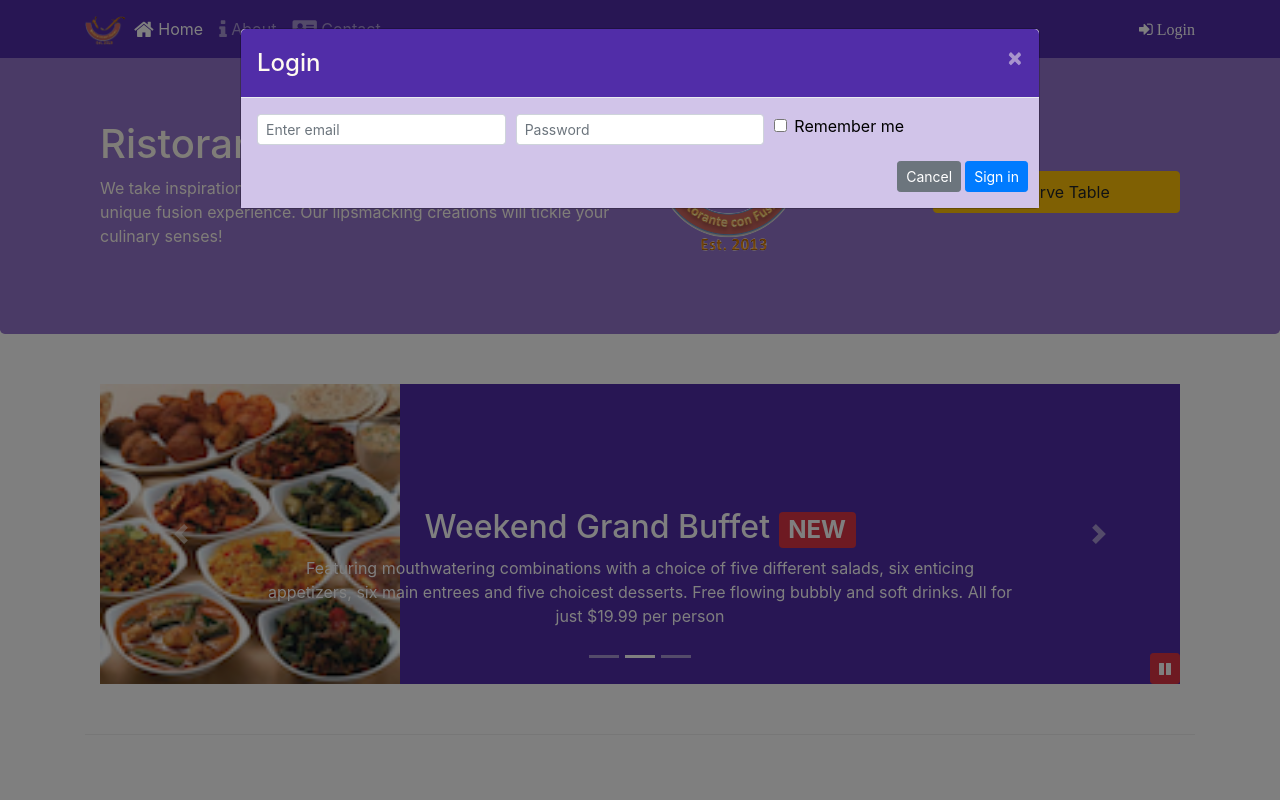
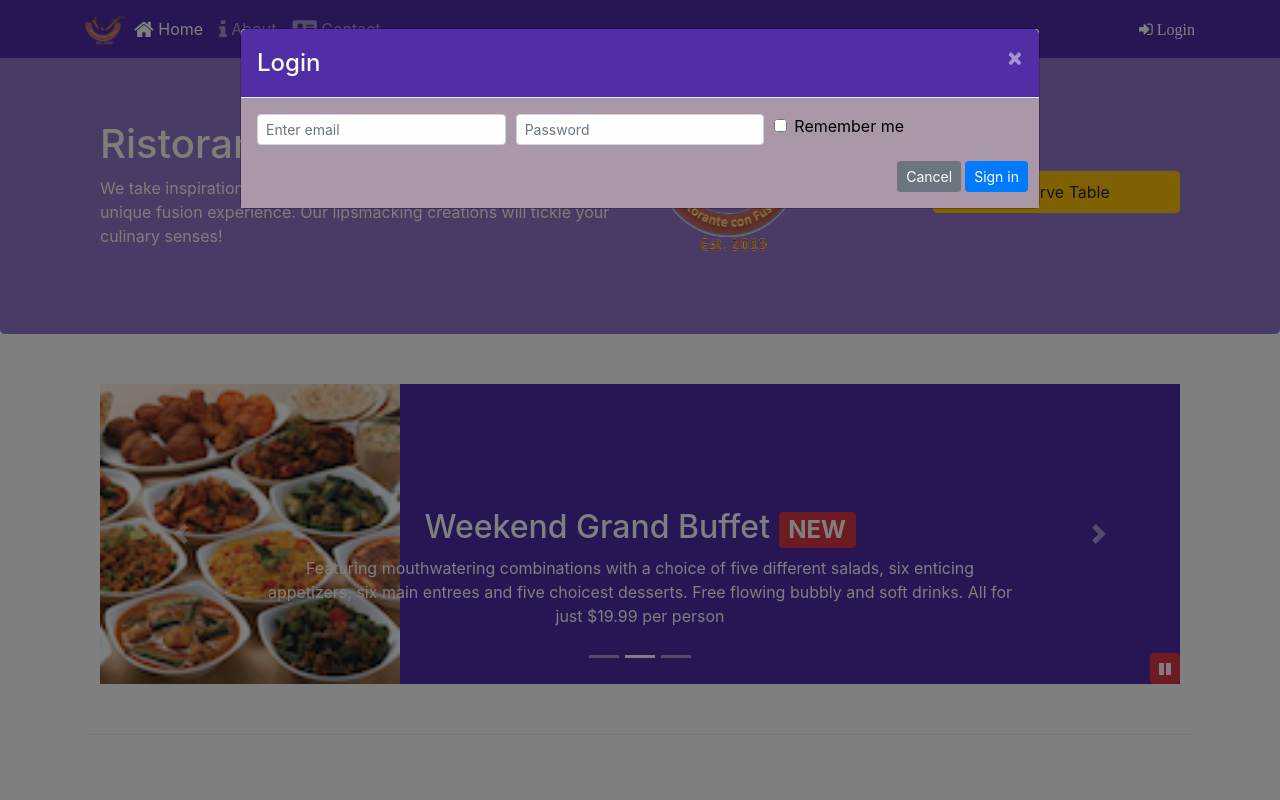
Before and after one commit to AbhiSri7/Restaurant-bootstrap, a website: page index.html in a window 1280 px wide. Both pictures are taken after a click on the button "Login". Shown: the top 800 px of the page. Drawn offline with Linux system fonts and the light colour scheme.

Commit message:
changed modal background to lilac

```diff
--- a/css/styles.css
+++ b/css/styles.css
@@ -55,7 +55,7 @@ body {
     color: #fffaf0; }
 
 .modal .modal-body {
-  background: #D1C4E9;
+  background: #AA98A9;
   color: black; }
 
 #carousel-button {
```
